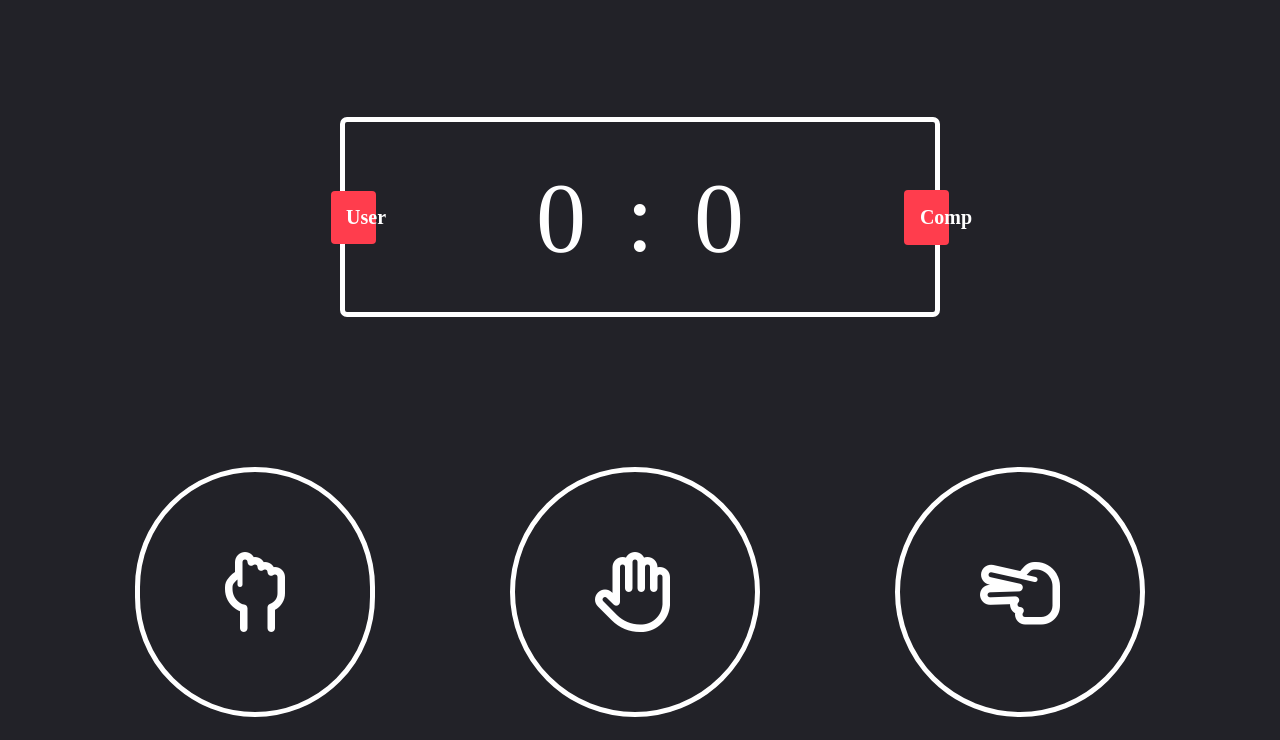
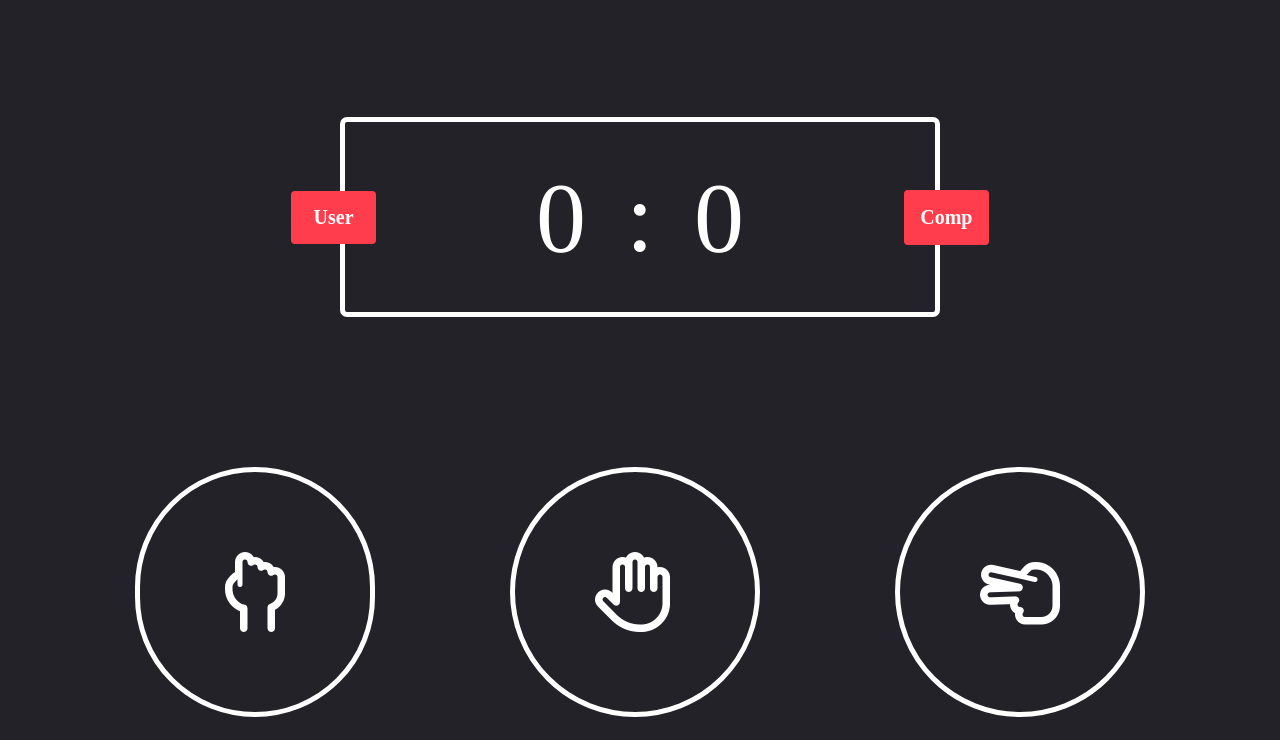
Before and after one commit to sammy2342/rock-papar, a plain HTML site: page index.html in a window 1280 px wide. Shown: the part 60-800 px from the top of the page. Drawn offline with Linux system fonts and the light colour scheme.

Commit message:
complete style

```diff
--- a/style.css
+++ b/style.css
@@ -48,7 +48,7 @@ body {
     background-color: rgb(255, 61, 77);
     color: white;
     padding: 15px;
-    width: 45px;
+    width: 85px;
     text-align: center;
     border: none;
     outline: none;
@@ -63,7 +63,7 @@ body {
     background-color: rgb(255, 61, 77);
     color: white;
     padding: 16px;
-    width: 45px;
+    width: 85px;
     text-align: center;
     border: none;
     outline: none;
```
